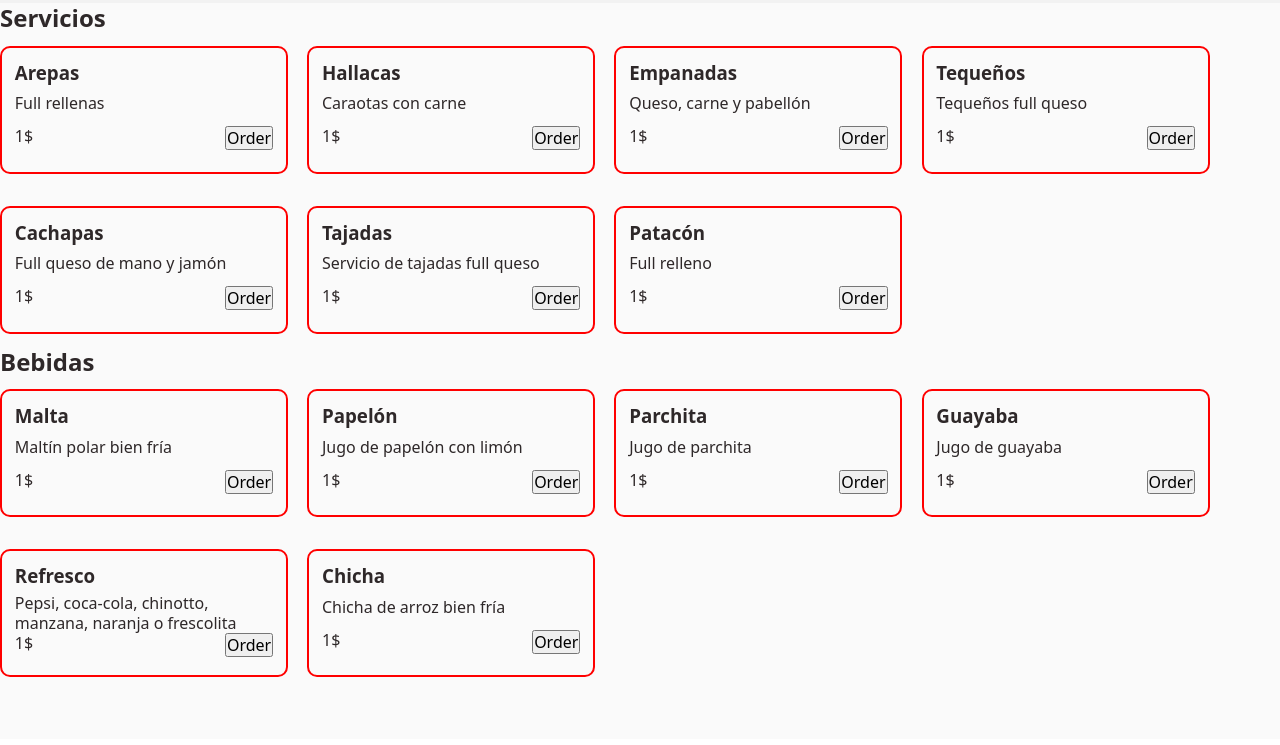
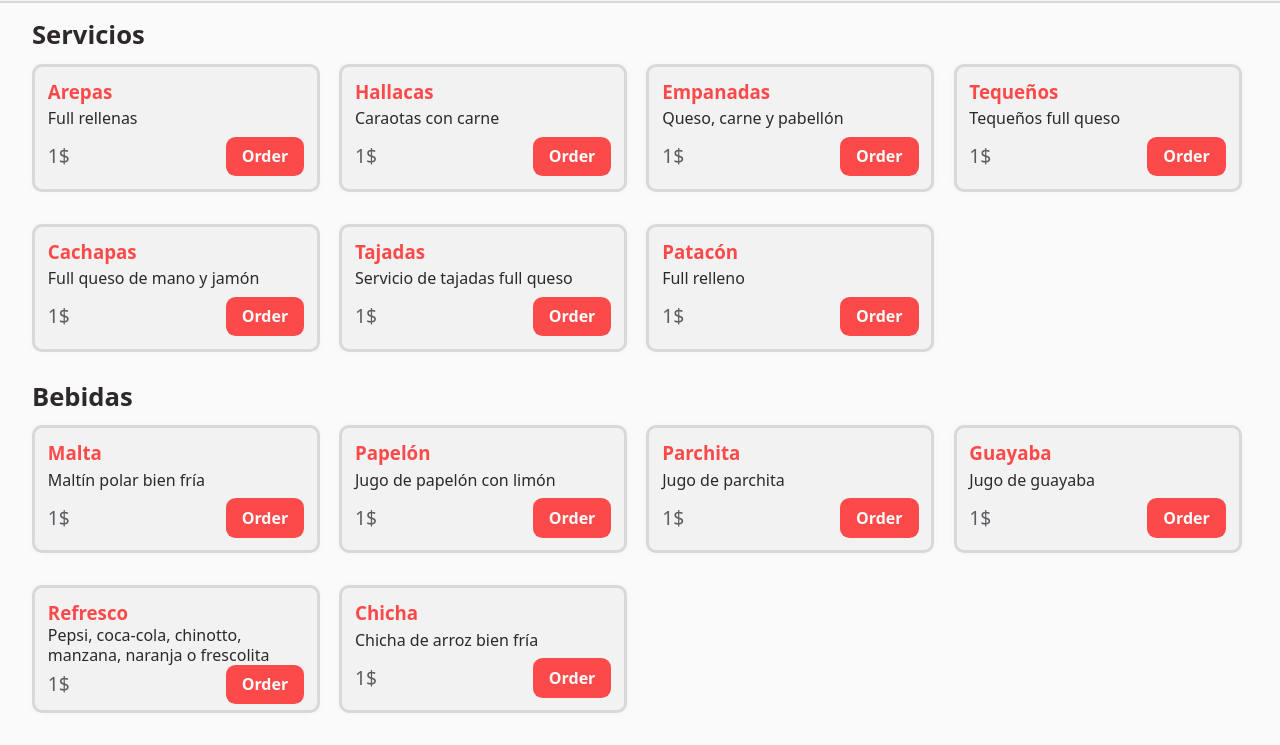
Before and after one commit to diegogo69/restaurant_page, a website built with webpack: page src/menu.html in a window 1280 px wide. Shown: the part 61-806 px from the top of the page. Built offline with nearby package versions, Linux system fonts and the light colour scheme.

Commit message:
FEAT[style]: ADD styles to menu page card items
Add colors and style menu card items

```diff
--- a/styles.css
+++ b/styles.css
@@ -236,7 +236,8 @@ body {
 	--light-primary: hsl(0, 1%, 98%);
 	--light-secondary: hsl(0, 1%, 95%);
 	--dark-primary: hsl(350, 7%, 17%);
-	--dark-secondary: hsl(150, 4%, 11%);
+	--dark-secondary: hsl(0, 1%, 85%);
+	--dark-tertiary: hsl(283, 4%, 37%);
 
     display: flex;
     flex-direction: column;
@@ -251,6 +252,7 @@ header {
 	padding: 1rem 2rem;
 	height: 4rem;
 	background-color: var(--light-secondary);
+	border-bottom: 2px solid var(--dark-secondary);
 }
 
 header .logo {
@@ -348,6 +350,7 @@ nav > ul button {
 	display: flex;
 	flex-direction: column;
 	gap: .8rem;
+	padding: 1rem 2rem;
 }
 
 .menu ul {
@@ -355,6 +358,7 @@ nav > ul button {
     grid-template-columns: repeat(auto-fill, 18rem);
     grid-auto-rows: min-content;
     gap: 2rem 1.2rem;
+	/* border-top: 2px solid var(--primary-color); */
 }
 
 .menu ul li {
@@ -372,14 +376,27 @@ nav > ul button {
 	justify-items: start;
 	align-items: start;
 
-	border: 2px solid red;
 	border-radius: 10px;
+	background-color: var(--light-secondary);
+	border: 3px solid var(--dark-secondary);
+	box-shadow: 0px 0px 5px var(--light-secondary);
 
 	padding: .8rem;
 }
 
+.menu ul {
+	margin-bottom: 1rem;
+	/* margin-top: .2rem; */
+}
+
+.menu h2 {
+	font-size: 1.6rem
+}
+
 .menu ul li h3 {
 	grid-area: title;
+	color: var(--primary-color);
+
 }
 
 .menu ul li p {
@@ -388,11 +405,21 @@ nav > ul button {
 
 .menu ul li span {
 	grid-area: price;
+	color: var(--dark-tertiary);
+	font-size: 1.2rem;
+	align-self: center;
 }
 
 .menu ul li button {
 	grid-area: order;
 	justify-self: end;
+
+	border: none;
+	border-radius: .6rem;
+	padding: .6rem 1rem;
+	background-color: var(--primary-color);
+	color: var(--light-primary);
+	font-weight: 900;
 }
 
 
```
